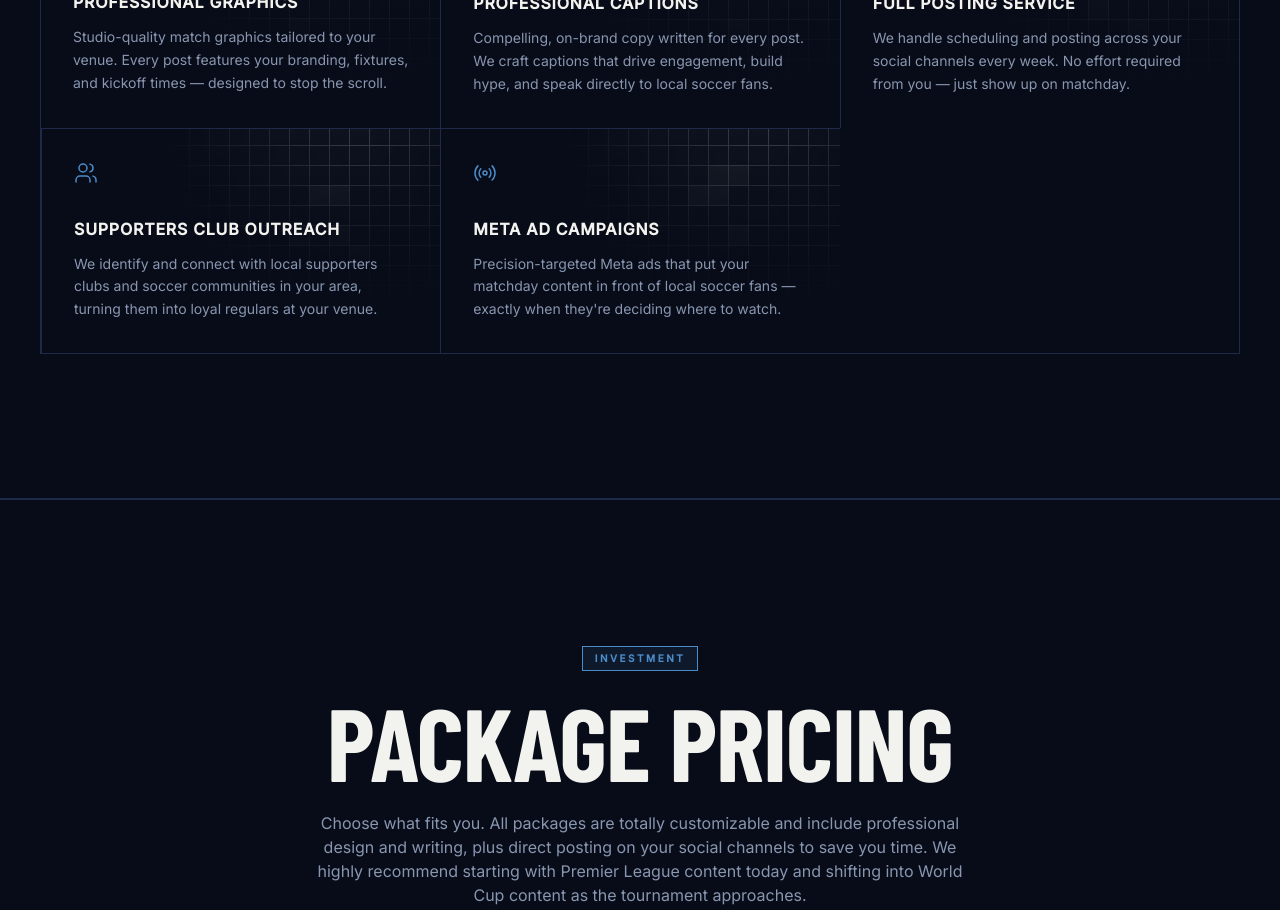
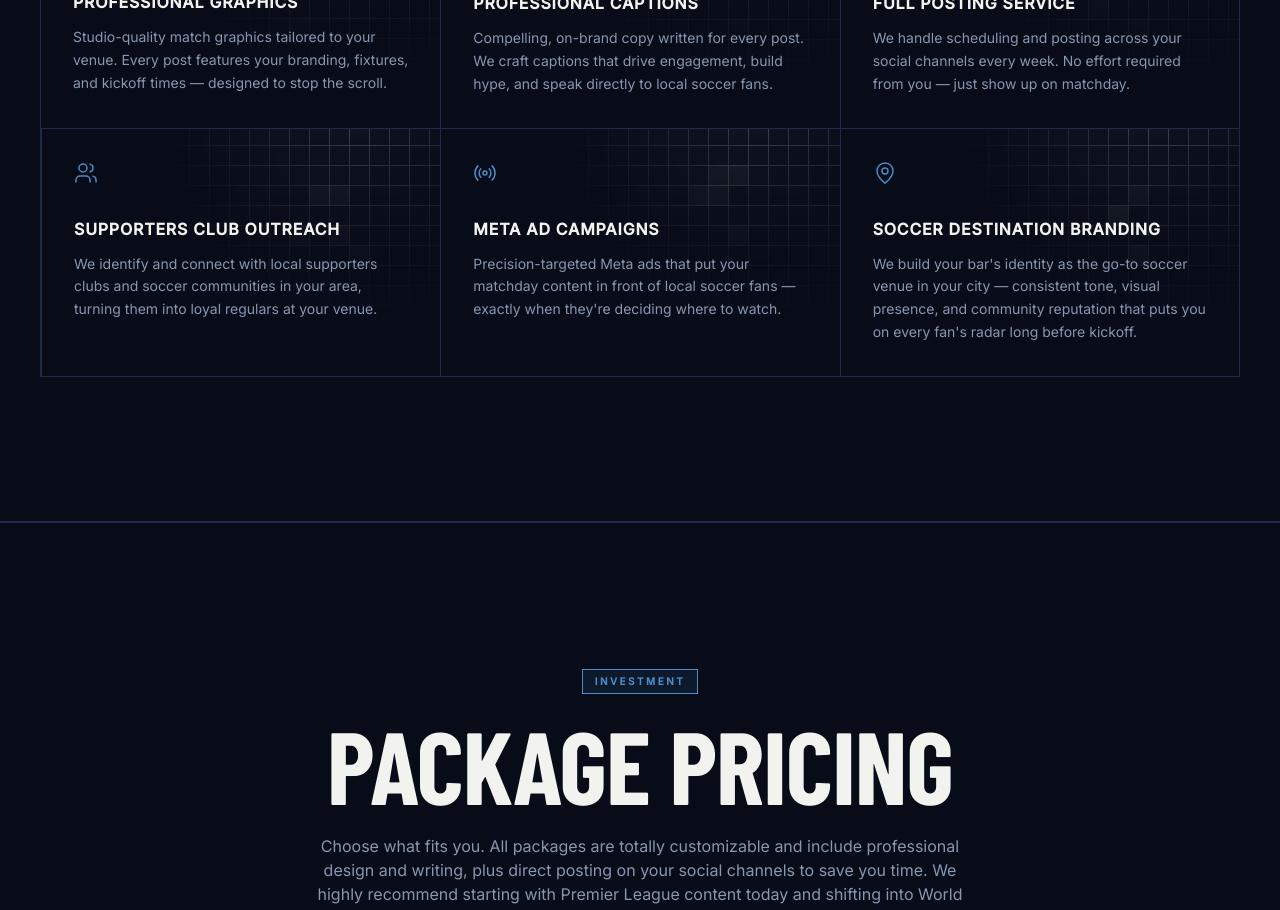
Before and after one commit to seanodowd7/offical442website, a Next.js app: page / in a window 1280 px wide. Shown: the part 3080-3990 px from the top of the page. Built offline with nearby package versions, Linux system fonts and the light colour scheme; a web font is replaced by a local one.

Commit message:
Add Soccer Destination Branding card to complete 3x2 grid

```diff
--- a/components/sections/services-section.tsx
+++ b/components/sections/services-section.tsx
@@ -2,7 +2,7 @@
 
 import React from "react";
 import Image from "next/image";
-import { Heart, MessageCircle, Send, Bookmark, MoreHorizontal, Palette, PenLine, Share2, Users, Radio } from "lucide-react";
+import { Heart, MessageCircle, Send, Bookmark, MoreHorizontal, Palette, PenLine, Share2, Users, Radio, MapPin } from "lucide-react";
 import { useScrollReveal } from "@/hooks/use-scroll-reveal";
 import { GlassEffect } from "@/components/ui/liquid-glass";
 import { FeatureCard, AnimatedContainer } from "@/components/ui/grid-feature-cards";
@@ -38,6 +38,11 @@ const digitalServices: DigitalService[] = [
     title: "Meta Ad Campaigns",
     description: "Precision-targeted Meta ads that put your matchday content in front of local soccer fans — exactly when they're deciding where to watch.",
     icon: Radio,
+  },
+  {
+    title: "Soccer Destination Branding",
+    description: "We build your bar's identity as the go-to soccer venue in your city — consistent tone, visual presence, and community reputation that puts you on every fan's radar long before kickoff.",
+    icon: MapPin,
   },
 ];
 
```
